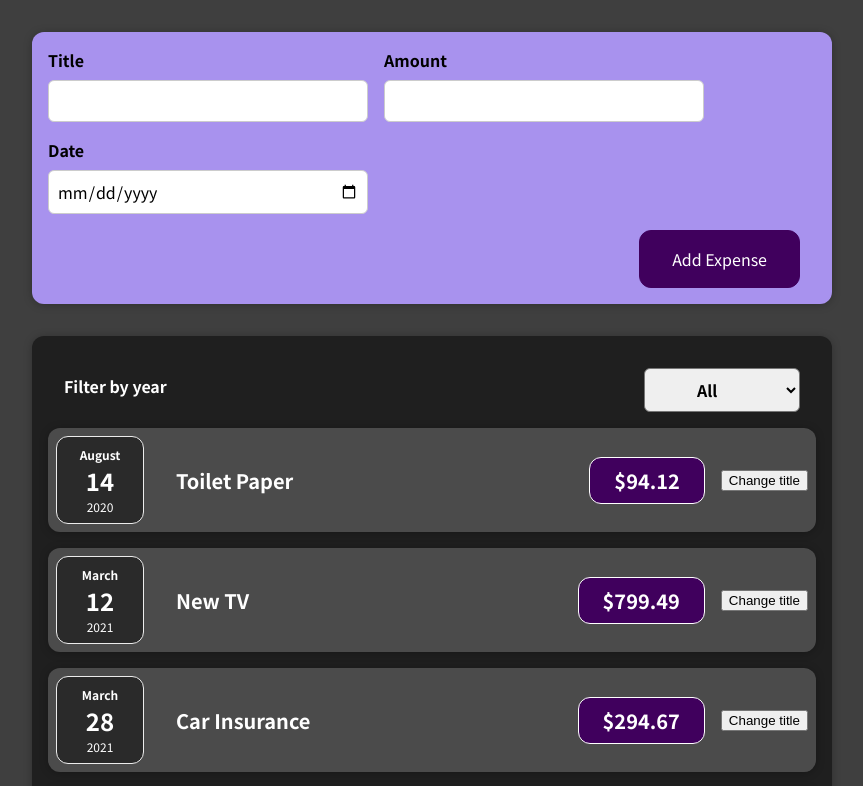
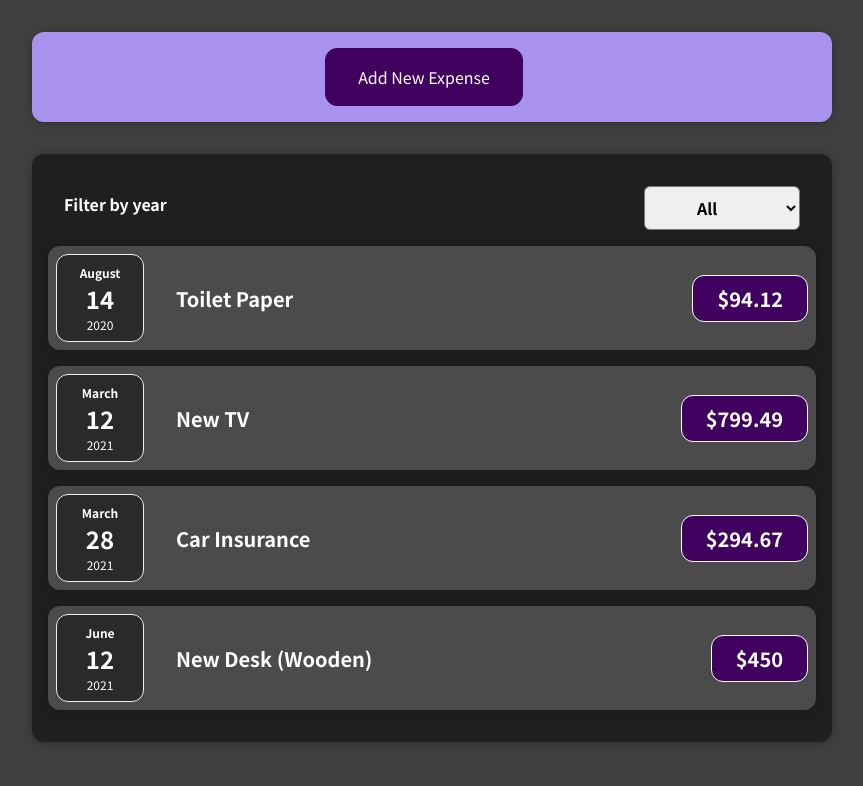
Before and after one commit to jinxuan-owyong/expenses-react, a React (Create React App) app: page / in a window 1280 px wide. Shown: the top 786 px of the page, without its empty margins (208-1071 px from the left). Built offline with nearby package versions, Linux system fonts and the light colour scheme.

Commit message:
Add buttons to toggle form

```diff
--- a/src/components/Expenses/ExpenseItem.js
+++ b/src/components/Expenses/ExpenseItem.js
@@ -1,24 +1,18 @@
 /* eslint-disable react/prop-types */
-import React, { useState } from "react";
+import React from "react";
 import "./ExpenseItem.css";
 import Card from "../UI/Card";
 import ExpenseDate from "./ExpenseDate";
 
 const ExpenseItem = function (props) {
   const { date, amount } = props;
-  const [title, setTitle] = useState(props.title);
-
-  const handleButtonClick = function () {
-    setTitle("clicked");
-  };
 
   return (
     <Card className="expense-item">
       <div className="expense-item__description">
         <ExpenseDate date={date} />
-        <h2>{title}</h2>
+        <h2>{props.title}</h2>
         <div className="expense-item__price">${amount}</div>
-        <button onClick={handleButtonClick}>Change title</button>
       </div>
     </Card>
   );
--- a/src/components/Expenses/Expenses.js
+++ b/src/components/Expenses/Expenses.js
@@ -4,6 +4,7 @@ import "./Expenses.css";
 import Card from "../UI/Card";
 import ExpenseItem from "./ExpenseItem";
 import ExpenseFilter from "./ExpensesFilter";
+import ExpensesList from "./ExpensesList";
 
 const Expenses = function (props) {
   const processExpenses = function (exp) {
@@ -32,11 +33,13 @@ const Expenses = function (props) {
     );
   };
 
+  const filteredExpenses = processExpenses(filterItemsByYear(selectedYear));
+
   return (
     <Card className="expenses">
       <div>
         <ExpenseFilter onYearChange={handleYearChange} />
-        {processExpenses(filterItemsByYear(selectedYear))}
+        <ExpensesList items={filteredExpenses}/>
       </div>
     </Card>
   );
--- /dev/null
+++ b/src/components/Expenses/ExpensesList.css
@@ -0,0 +1,9 @@
+.expenses-list {
+  list-style: none;
+  padding: 0;
+}
+
+.expenses-list__fallback {
+  color: white;
+  text-align: center;
+}
--- /dev/null
+++ b/src/components/Expenses/ExpensesList.js
@@ -0,0 +1,11 @@
+/* eslint-disable react/prop-types */
+import React from "react";
+import "./ExpensesList.css";
+const ExpensesList = function (props) {
+  if (props.items.length === 0) {
+    return <h2 className="expenses-list__fallback">No expenses found.</h2>;
+  }
+  return <ul className="expenses-list">{props.items}</ul>;
+};
+
+export default ExpensesList;
--- a/src/components/NewExpense/ExpenseForm.js
+++ b/src/components/NewExpense/ExpenseForm.js
@@ -91,6 +91,7 @@ const ExpenseForm = function (props) {
         </div>
       </div>
       <div className="new-expense__actions">
+        <button onClick={props.onCancel}>Cancel</button>
         <button type="submit">Add Expense</button>
       </div>
     </form>
--- a/src/components/NewExpense/NewExpense.js
+++ b/src/components/NewExpense/NewExpense.js
@@ -1,5 +1,5 @@
 /* eslint-disable react/prop-types */
-import React from "react";
+import React, { useState } from "react";
 import "./NewExpense.css";
 import ExpenseForm from "./ExpenseForm";
 
@@ -14,9 +14,19 @@ const NewExpense = function (props) {
     props.onAddExpense(expenseData);
   };
 
+  const [showForm, setShowForm] = useState(false);
+  const handleShowForm = () => setShowForm(true);
+  const handleHideForm = () => setShowForm(false);
+
   return (
     <div className="new-expense">
-      <ExpenseForm onSaveExpenseData={handleSaveExpenseData} />
+      {!showForm && <button onClick={handleShowForm}>Add New Expense</button>}
+      {showForm && (
+        <ExpenseForm
+          onSaveExpenseData={handleSaveExpenseData}
+          onCancel={handleHideForm}
+        />
+      )}
     </div>
   );
 };
```
